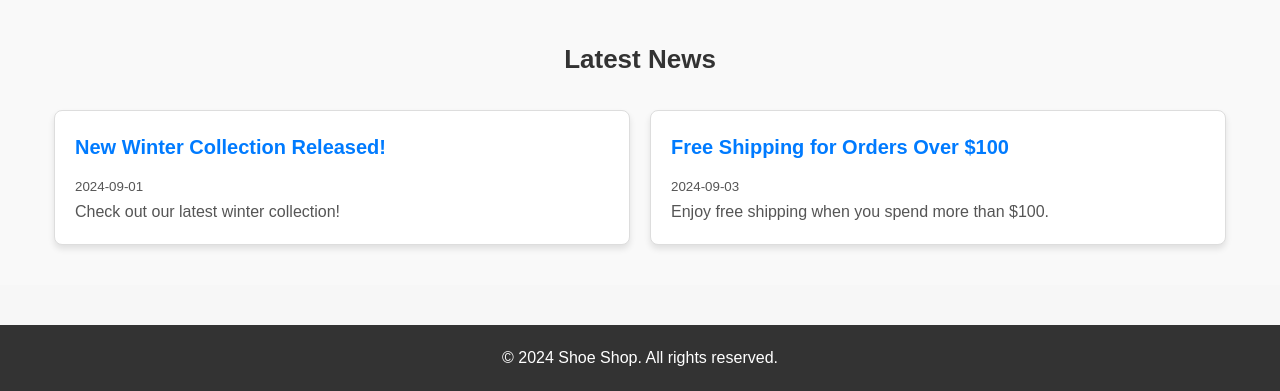
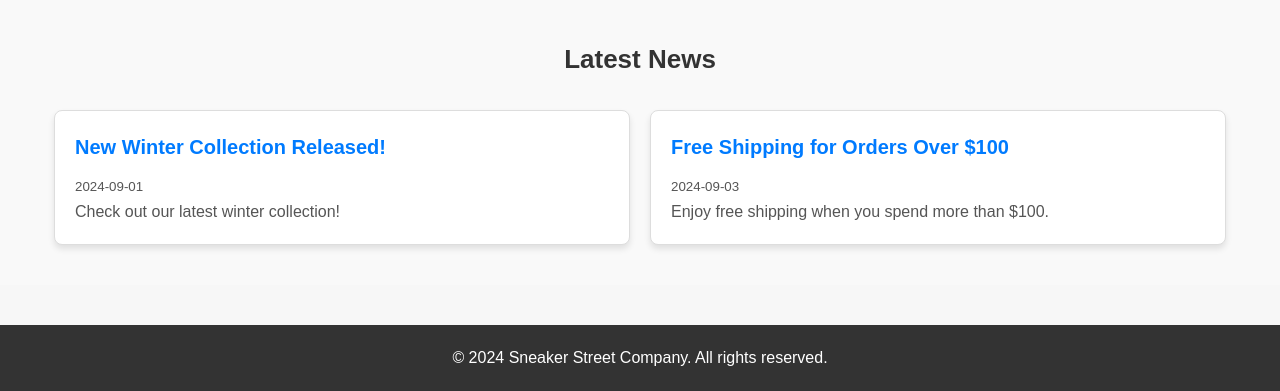
Before and after one commit to Tomila/ShoeShop, a Flask app: page / in a window 1280 px wide. Shown: the part 697-1088 px from the top of the page. Run offline with Flask 3, Linux system fonts and the light colour scheme.

Commit message:
just a commit4

```diff
--- a/templates/faq.html
+++ b/templates/faq.html
@@ -28,7 +28,7 @@
 
             <div class="faq-item">
                 <h3>How can I contact customer support?</h3>
-                <p>You can contact us through our <a href="{{ url_for('contact') }}">Contact Us</a> page, or email us at support@fancyfeet.com. We are available Monday to Friday from 9 AM to 5 PM.</p>
+                <p>You can contact us through our <a href="{{ url_for('contact') }}">Contact Us</a> page, or email us at support@sneakerstreetcompany.com. We are available Monday to Friday from 9 AM to 5 PM.</p>
             </div>
         </div>
     </section>
--- a/templates/index.html
+++ b/templates/index.html
@@ -11,7 +11,7 @@
         <div class="container">
             <div class="header-content">
             <img src="{{ url_for('static', filename='images/logo.jpg') }}" alt="Anunalle Company Logo" class="logo">
-            <h1 class="site-title">Fancy Feet Company</h1>
+            <h1 class="site-title">Sneaker Street Company</h1>
         </div>
             <nav>
                 <a href="{{ url_for('index') }}">Home</a>
@@ -61,7 +61,7 @@
 
     <footer>
         <div class="container">
-            <p>&copy; 2024 Shoe Shop. All rights reserved.</p>
+            <p>&copy; 2024 Sneaker Street Company. All rights reserved.</p>
         </div>
     </footer>
 </body>
--- a/templates/layout.html
+++ b/templates/layout.html
@@ -10,7 +10,7 @@
     <header>
         <div class="header-content"></div>
             <img src="{{ url_for('static', filename='images/logo.jpg') }}" alt="Anunalle Company Logo" class="logo">
-            <h1 class="site-title">Fancy Feet Company</h1>
+            <h1 class="site-title">Sneaker Street Company</h1>
         <nav>
             <a href="{{ url_for('index') }}">Home</a>
             <a href="{{ url_for('catalog') }}">Catalog</a>
```
